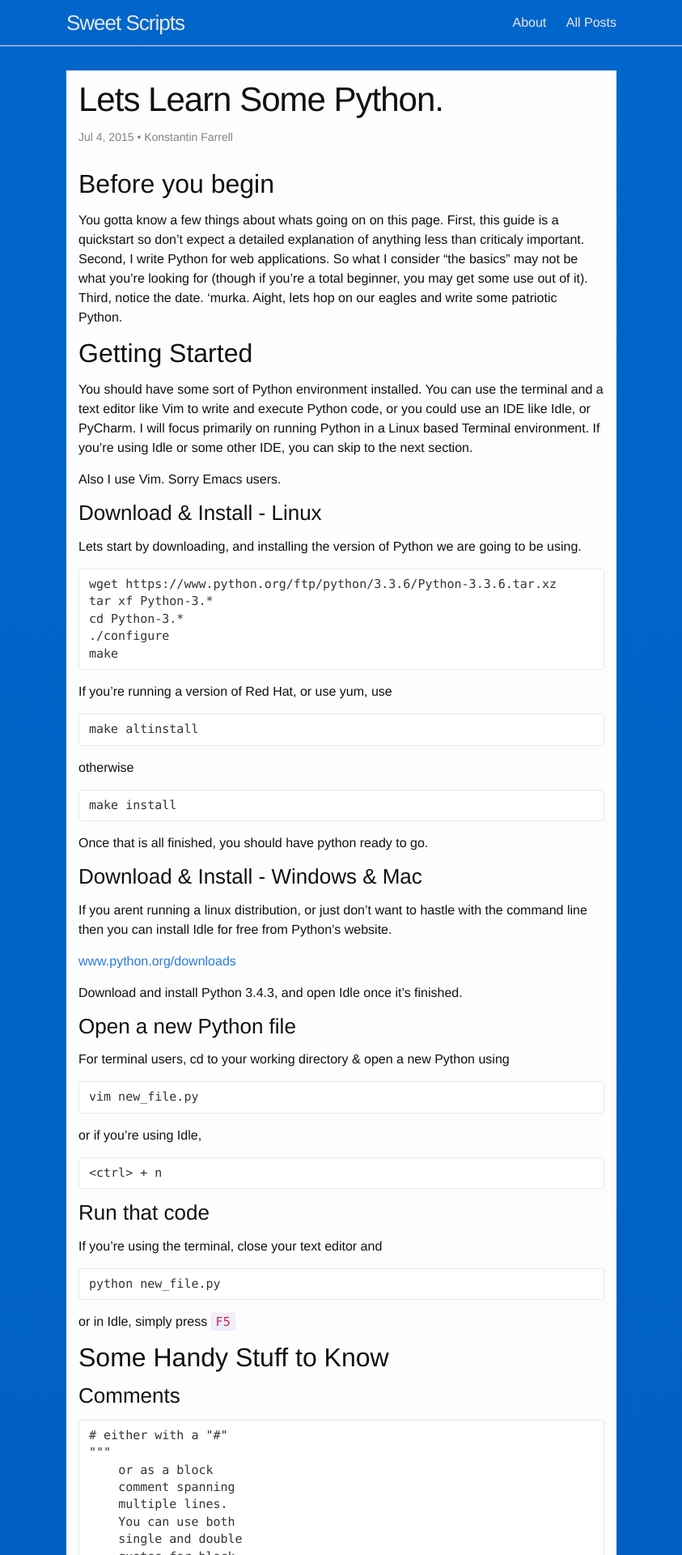
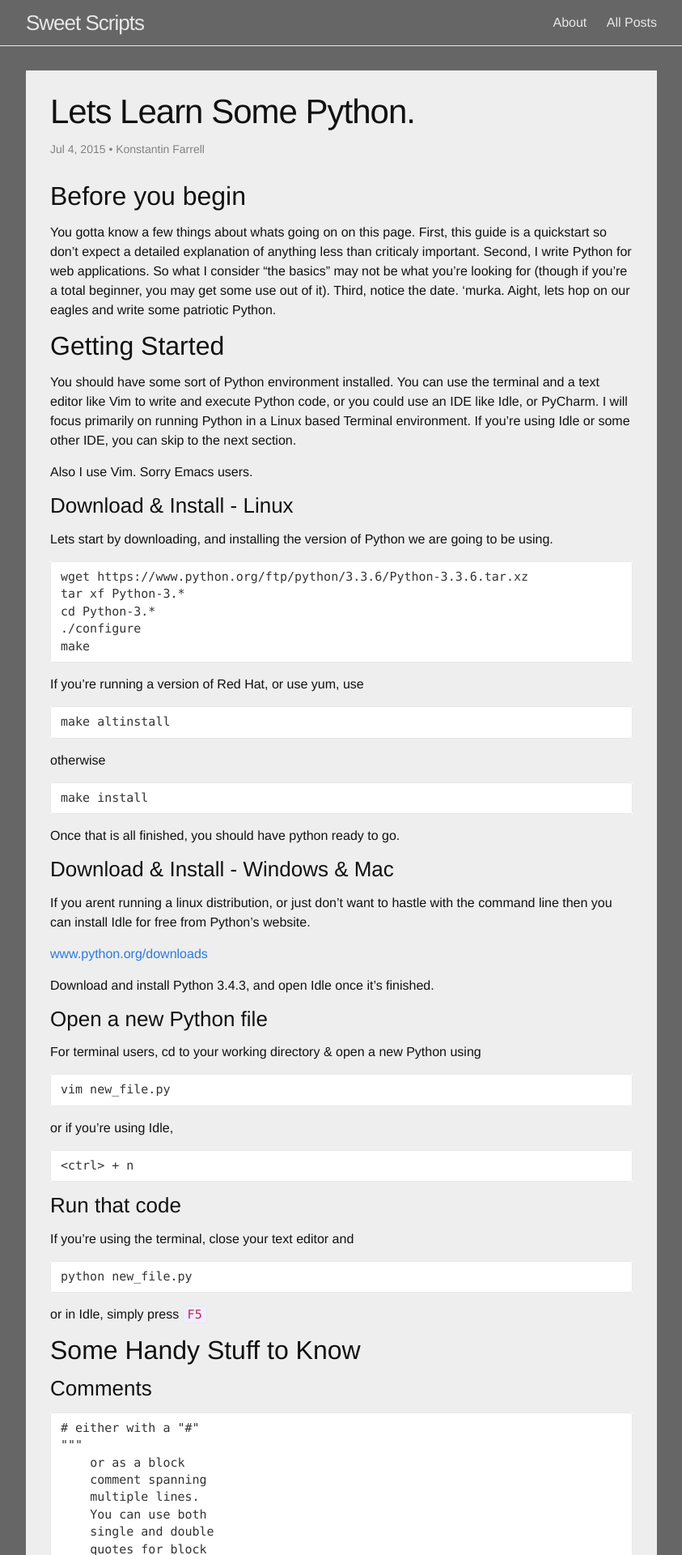
Before and after one commit to plosive/konstantinfarrell.github.io, a Jekyll site: the page built from _posts/2015-07-04-python.md, in a window 1280 px wide. Shown: the top 1920 px of the page at 81% size, without its empty margins (218-1061 px from the left). Built offline with Jekyll 4.4.1, drawn with Linux system fonts in a browser that asks for light colours.

Commit message:
Update Site css

```diff
--- a/_sass/_base.scss
+++ b/_sass/_base.scss
@@ -20,7 +20,7 @@ body {
     font-weight: 300;
     color: $text-color;
     background-color: $background-color;
-    background: linear-gradient(#0066cc, #0059b3)  !important;
+    //background: linear-gradient(#0066cc, #0059b3)  !important;
     -webkit-text-size-adjust: 100%;
 }
 
@@ -163,8 +163,8 @@ pre {
  * Wrapper
  */
 .wrapper {
-    max-width: -webkit-calc(800px - (#{$spacing-unit} * 2));
-    max-width:         calc(800px - (#{$spacing-unit} * 2));
+    max-width: -webkit-calc(900px - (#{$spacing-unit} * 2));
+    max-width:         calc(900px - (#{$spacing-unit} * 2));
     margin-right: auto;
     margin-left: auto;
     padding-right: $spacing-unit;
@@ -172,8 +172,8 @@ pre {
     @extend %clearfix;
 
     @include media-query($on-laptop) {
-        max-width: -webkit-calc(800px - (#{$spacing-unit}));
-        max-width:         calc(800px - (#{$spacing-unit}));
+        max-width: -webkit-calc(900px - (#{$spacing-unit}));
+        max-width:         calc(900px - (#{$spacing-unit}));
         padding-right: $spacing-unit / 2;
         padding-left: $spacing-unit / 2;
     }
--- a/_sass/_layout.scss
+++ b/_sass/_layout.scss
@@ -214,8 +214,8 @@
  * Posts
  */
 .post {
-    background-color: $background-color;
-    padding: $spacing-unit/2;
+    background-color: $post-background-color;
+    padding: $spacing-unit;
 }
 
 .post-header {
@@ -258,13 +258,13 @@
         }
     }
     .row {
-        background-color: $background-color;
+        background-color: $post-background-color;
         margin: 5px 0px;
-        padding: 5px 0px;
+        padding: 15px 0px;
         max-height: 200px;
         overflow: hidden;
         img {
-            max-height: 180px;
+            max-height: 170px;
             max-width: 100%;
         }
     }
--- a/css/main.scss
+++ b/css/main.scss
@@ -14,7 +14,8 @@ $base-line-height: 1.5;
 $spacing-unit:     30px;
 
 $text-color:       #111;
-$background-color: #fdfdfd;
+$background-color: #666;
+$post-background-color: #eee;
 $brand-color:      #2a7ae2;
 
 $grey-color:       #828282;
@@ -22,7 +23,7 @@ $grey-color-light: lighten($grey-color, 40%);
 $grey-color-dark:  darken($grey-color, 25%);
 
 $on-palm:          600px;
-$on-laptop:        800px;
+$on-laptop:        900px;
 
 
 
--- a/static/css/main.css
+++ b/static/css/main.css
@@ -13,7 +13,7 @@ h1 {
 body {
     height: 100%;
     font-family: 'Raleway', sans-serif !important;
-    background: linear-gradient(#0066cc, #0059b3) !important;
+    background-color: #777 !important;//linear-gradient(#0066cc, #0059b3) !important;
     color: #ddd;
     overflow: hidden;
 
```
